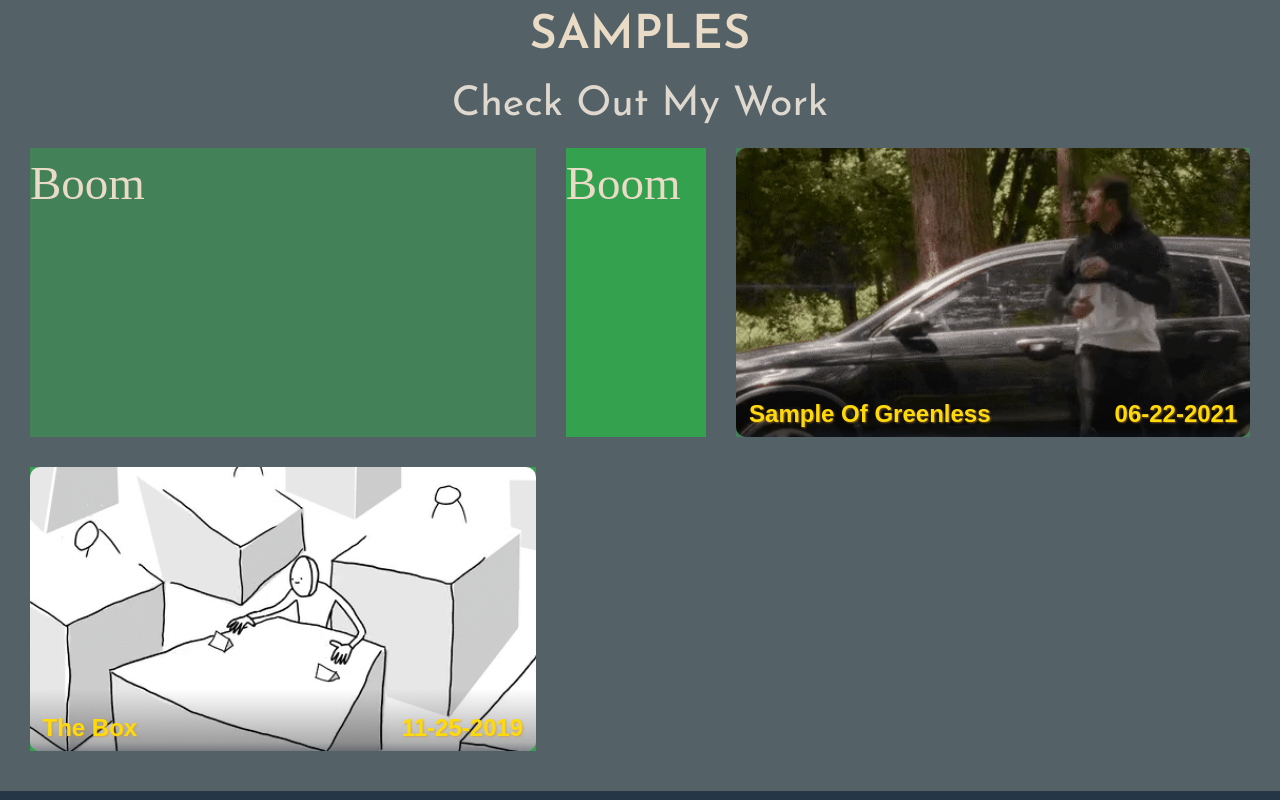
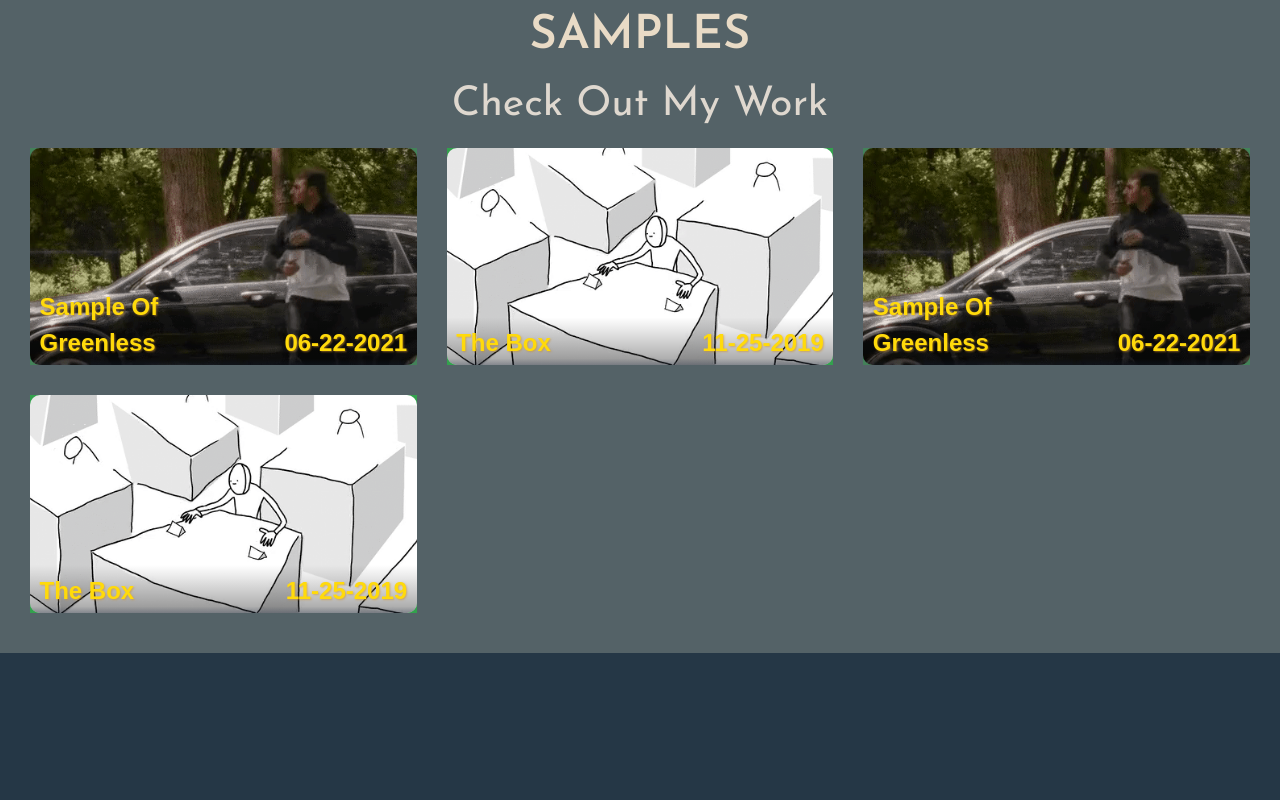
Before and after one commit to brunoarnabar/film-portfolio-deployment, a React (Create React App) app: page / in a window 1280 px wide. Built offline with nearby package versions, Linux system fonts and the light colour scheme; a web font is replaced by a local one.

Commit message:
Fixing Issues

```diff
--- a/src/Components/Sample/Sample.jsx
+++ b/src/Components/Sample/Sample.jsx
@@ -34,12 +34,12 @@ export default function Samples() {
       </div>
       <div className="SamplePreviewContainers text-neutral-400">
         <div className="SamplePreview fs-heading">
-          {/* <Preview {...GreenlessInfo} /> */}
-          Boom
+          <Preview {...GreenlessInfo} />
+          {/* Boom */}
         </div>
         <div className="SamplePreview fs-heading">
-          {/* <Preview {...TheBoxInfo} /> */}
-          Boom
+          <Preview {...TheBoxInfo} />
+          {/* Boom */}
         </div>
         <div className="SamplePreview fs-heading">
           <Preview {...GreenlessInfo} />
```
